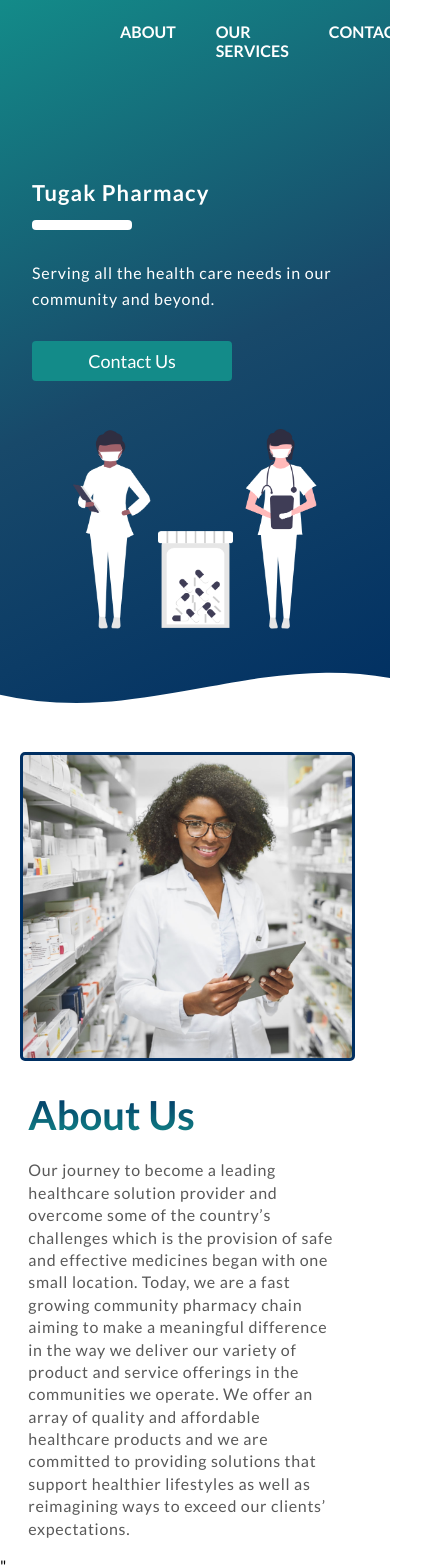
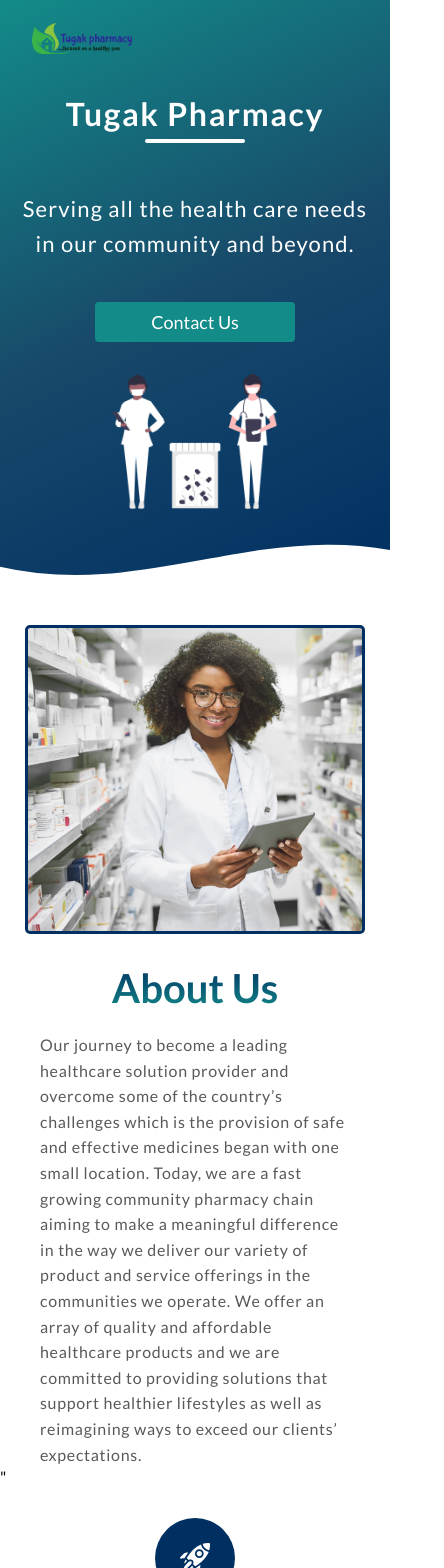
Before and after one commit to Tricia23/Tugak, a React (Create React App) app: page / in a window 390 px wide. Shown: the top 1568 px of the page, 444 px wide, since content can reach past the window. Built offline with nearby package versions, Linux system fonts and the light colour scheme.

Commit message:
mobile size

```diff
--- a/src/App.css
+++ b/src/App.css
@@ -5,6 +5,7 @@ body {
   margin: 0;
   padding: 0;
   font-family: "Lato";
+  overflow-x: hidden;
 }
 .nav-wrap {
   display: flex;
@@ -179,19 +180,19 @@ textarea {
 }
 
 .tugak-info-wrap {
-  margin: auto;
+  margin: 0 auto;
   display: flex;
   width: 90%;
 }
 
 .tugak-info-left {
   width: 45%;
-  margin: auto;
+  margin: 0 auto;
 }
 
 .tugak-info-right {
   width: 45%;
-  margin: auto;
+  margin: 0 auto;
 }
 
 .tab {
@@ -606,24 +607,51 @@ small {
 
 @media only screen and (max-width: 900px) {
   .banner-image {
-    height: 200px;
-    margin-top: 3rem;
+    height: 135px;
+    margin-top: 2rem;
+  }
+
+  .logo {
+    height: 36px;
+    width: 100px;
+    margin-left: 2rem;
+    margin-top: 20px;
+  }
+
+  .nav-list {
+    display: none;
   }
 
   .banner-text-wrap {
     position: unset;
-    margin-left: 2rem;
-    margin-top: 5rem;
+    margin-left: 0;
+    margin-top: 2rem;
+    padding: 0 20px;
   }
   .banner-text {
-    font-size: 22px;
+    font-size: 32px;
+    text-align: center;
+    margin-bottom: 0;
+  }
+
+  .divider {
+    margin: auto;
+    height: 4px;
+  }
+  br {
+    display: none;
   }
 
   .banner-caption {
-    font-size: 16px;
+    font-size: 22px;
+    text-align: center;
+    margin-top: 3rem;
+    margin-bottom: 2.5rem;
   }
   .contact-us-button {
     width: 90%;
+    margin: auto;
+    height: 46px;
   }
 
   .down-arrow {
@@ -639,7 +667,8 @@ small {
   }
   .about-img {
     height: 303px;
-    width: 329px;
+    width: 95%;
+    margin: auto;
     background-position: bottom;
   }
   .about-us-right {
@@ -648,20 +677,18 @@ small {
   }
 
   .about-us-content p {
-    line-height: 1.4;
+    line-height: 1.6;
     color: #595959;
     font-family: "Lato";
     letter-spacing: 0.7px;
     width: 93%;
+    margin: auto;
   }
   .about-us-content h1 {
     margin-top: 30px;
     margin-bottom: 20px;
     font-family: "Lato";
-  }
-
-  .about-us-content h1 {
-    text-align: left;
+    text-align: center;
   }
 
   .tugak-info-container {
@@ -706,6 +733,9 @@ small {
     width: 100%;
     font-family: "Lato";
   }
+  .location-wrap-inner {
+    display: block;
+  }
 
   .list-container {
     padding-top: 2rem;
@@ -726,6 +756,10 @@ small {
     padding: 20px 0 20px 0;
   }
 
+  header {
+    position: relative;
+    height: 590px;
+  }
   .list-wrap h3 {
     font-size: 22px;
   }
@@ -751,6 +785,7 @@ small {
   }
 
   .location-wrap h3 {
+    margin-top: 4rem;
     margin-left: unset;
     font-size: 22px;
     margin-bottom: 10px;
@@ -802,16 +837,33 @@ small {
   }
 }
 
-@media only screen and (min-device-width: 375px) and (max-device-width: 667px) and (orientation: portrait) {
+@media only screen and (min-device-width: 1024px) and (max-device-height: 1366px) and (-webkit-min-device-pixel-ratio: 2) and (orientation: portrait) {
   .banner-image {
-    height: 185px;
-    margin-top: 2rem;
+    height: 280px;
+    margin-top: 6rem;
+  }
+  .banner-text-wrap {
+    margin-top: 1rem;
+    position: absolute;
+    margin-left: 4rem;
+  }
+  .about-img {
+    height: 400px;
+    width: 100%;
+  }
+  .about-us-content p {
+    width: 100%;
+  }
+
+  header {
+    height: 50vh;
+  }
+
+  .banner-text-wrap {
+    margin-top: 4rem;
+  }
+
+  .list-left {
+    width: 95%;
   }
 }
-
-@media only screen and (device-width: 375px) and (device-height: 812px) and (-webkit-device-pixel-ratio: 3) {
-  .banner-image {
-    height: 280px;
-    margin-top: 2rem;
-  }
-}
```
